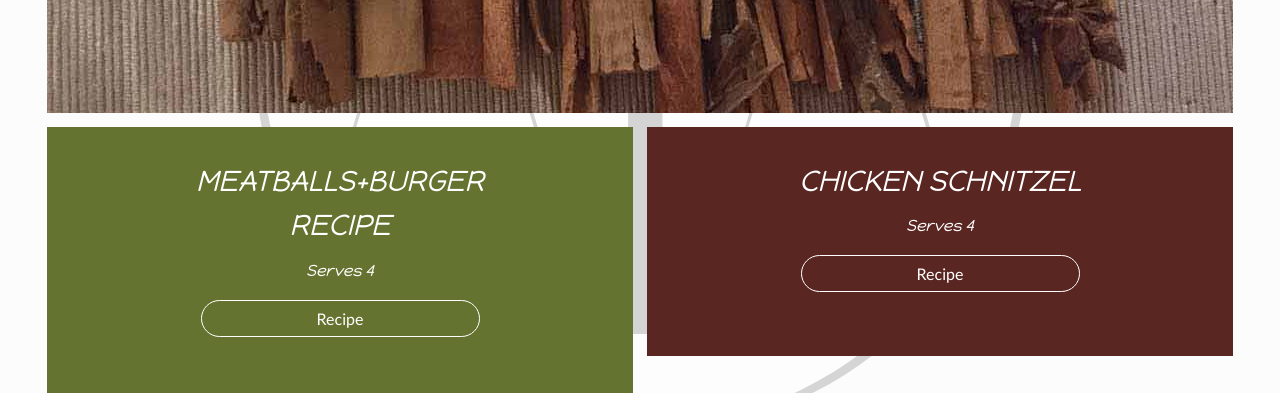
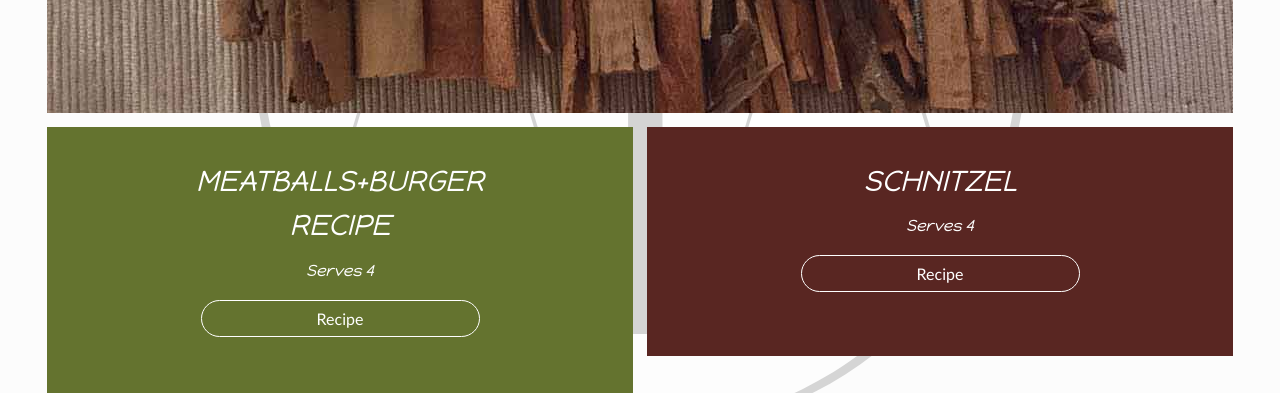
Before and after one commit to Robbozinoz/pet_project, a plain HTML site: page european.html in a window 1280 px wide. Shown: the part 407-800 px from the top of the page. Drawn offline with Linux system fonts and the light colour scheme.

Commit message:
Recipe change

```diff
--- a/european.html
+++ b/european.html
@@ -120,7 +120,7 @@
 
             <div class="col col-md-one-half">
                 <div class="info-box-dark">
-                    <h2>Chicken Schnitzel</h2>
+                    <h2>Schnitzel</h2>
                     <h4>Serves 4</h4>
                     <button class="moreinfo moreinfo-dark" accesskey="r">Recipe</button>
                     <div class="panel">
```
